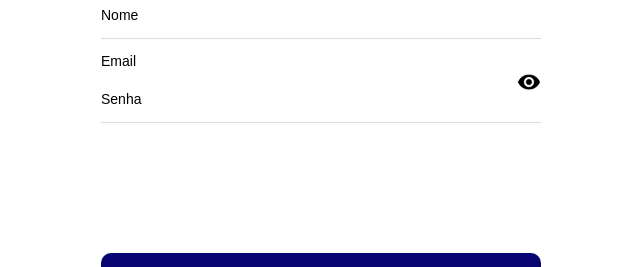
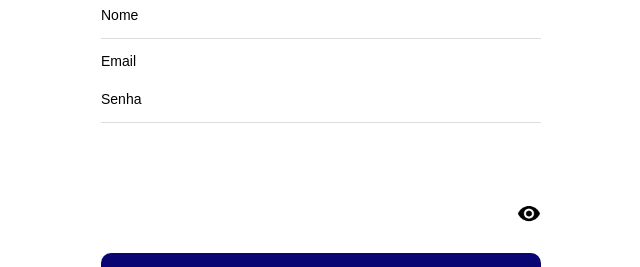
Before and after one commit to fga-eps-mds/2020.1-VC_Usuario-FrontEnd, a Vue app: page /cadastro in a window 1280 px wide. Shown: the part 310-577 px from the top of the page, without its empty margins (319-959 px from the left). Built offline with nearby package versions, Linux system fonts and the light colour scheme.

Commit message:
#126 Alterando a posição do botão de alternar a visualização da senha

```diff
--- a/src/views/Cadastro.vue
+++ b/src/views/Cadastro.vue
@@ -191,7 +191,10 @@ export default{
                 & img{
                     float: right;
                     height: 19%;
-                    margin-top: -12% ;
+                    position: relative;
+                    top: 90%;
+                    transform: translateY(-150%);
+
                 }
             }
 
```
